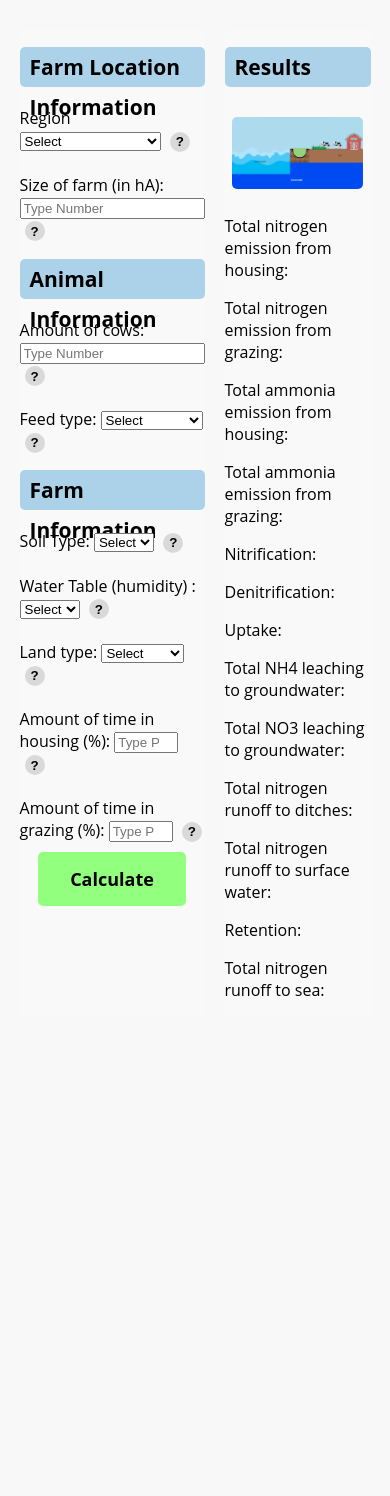
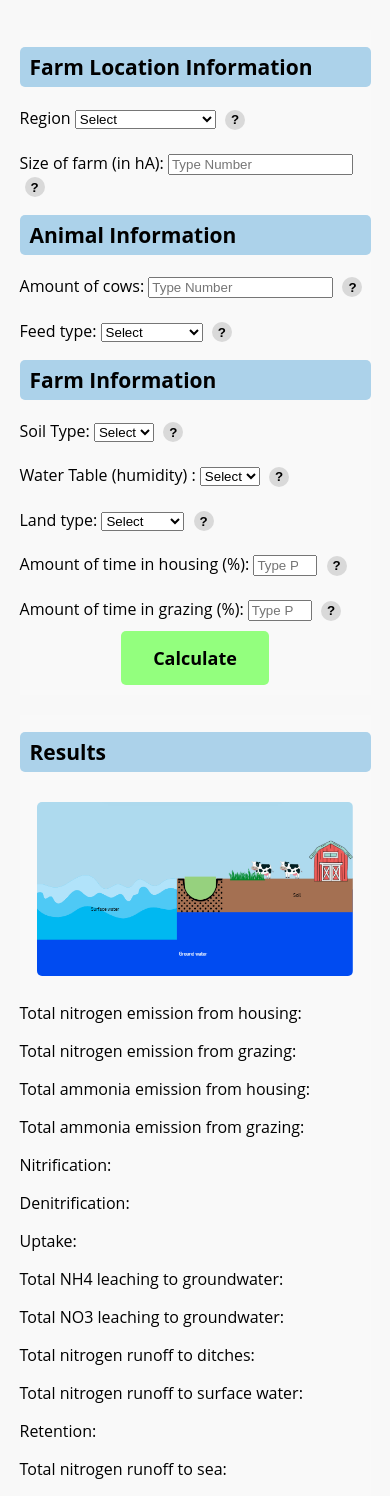
Before and after one commit to damarisparasca/HoTsPot-Intervention, a Python web app: template templates/index.html in a window 390 px wide. Shown: the part 128-1624 px from the top of the page. Before the commit the page ends 1124 px from the top, so only its background shows below. Run offline with Jinja, Linux system fonts and the light colour scheme; the template is opened without the code that fills it, so the values that code supplies are empty.

Commit message:
staged changes (sorry if I deleted anything)

```diff
--- a/templates/static/styles.css
+++ b/templates/static/styles.css
@@ -61,6 +61,10 @@ body {
   margin: 10px auto;
   border-radius: 5px;
 }
+
+@media screen and (max-width: 768px) {
+  .container {
+      flex-direction: column;
 
 .arrow1, .arrow2, .arrow3, .arrow4, .arrow5 {
   position: absolute;
```
